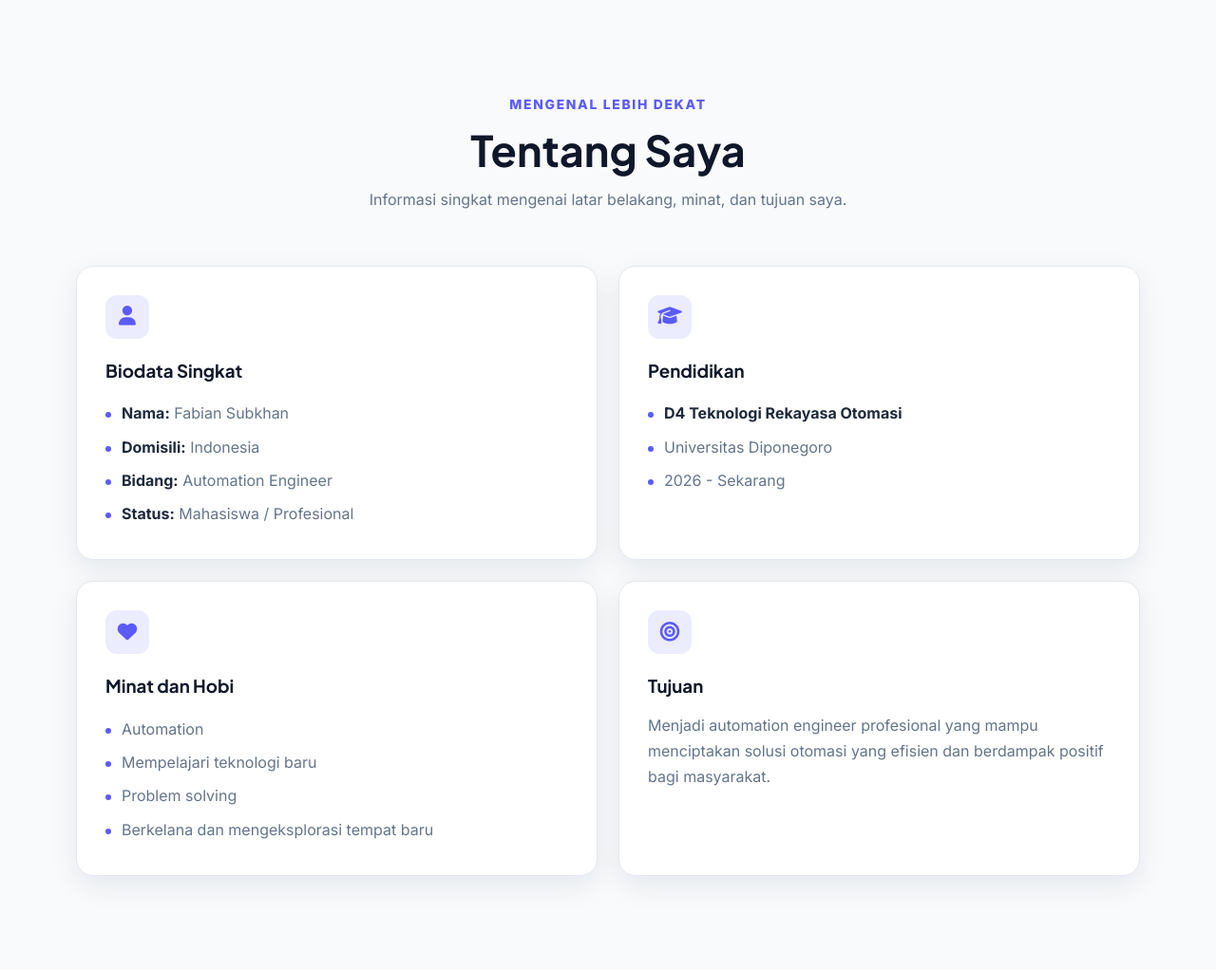
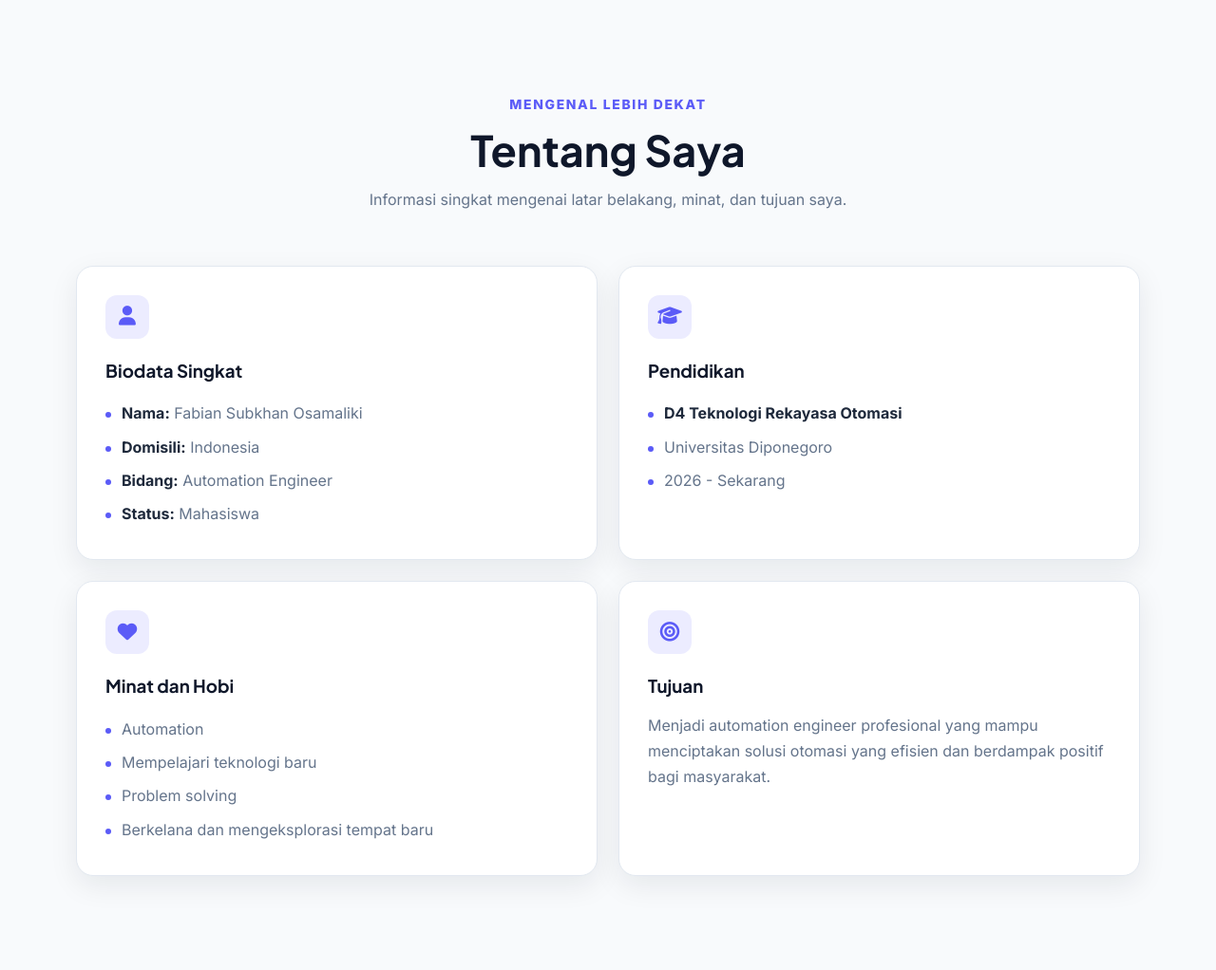
Before and after one commit to subkhanfabian-rgb/Fabian-web, a Flask app: page / in a window 1280 px wide. Shown: the part 801-1823 px from the top of the page at 95% size. Run offline with Flask 3, Linux system fonts and the light colour scheme.

Commit message:
Update index.html

```diff
--- a/templates/index.html
+++ b/templates/index.html
@@ -117,10 +117,10 @@
                         </div>
                         <h3>Biodata Singkat</h3>
                         <ul class="about-list">
-                            <li><strong>Nama:</strong> Fabian Subkhan</li>
+                            <li><strong>Nama:</strong> Fabian Subkhan Osamaliki </li>
                             <li><strong>Domisili:</strong> Indonesia</li>
                             <li><strong>Bidang:</strong> Automation Engineer</li>
-                            <li><strong>Status:</strong> Mahasiswa / Profesional</li>
+                            <li><strong>Status:</strong> Mahasiswa </li>
                         </ul>
                     </article>
 
```
